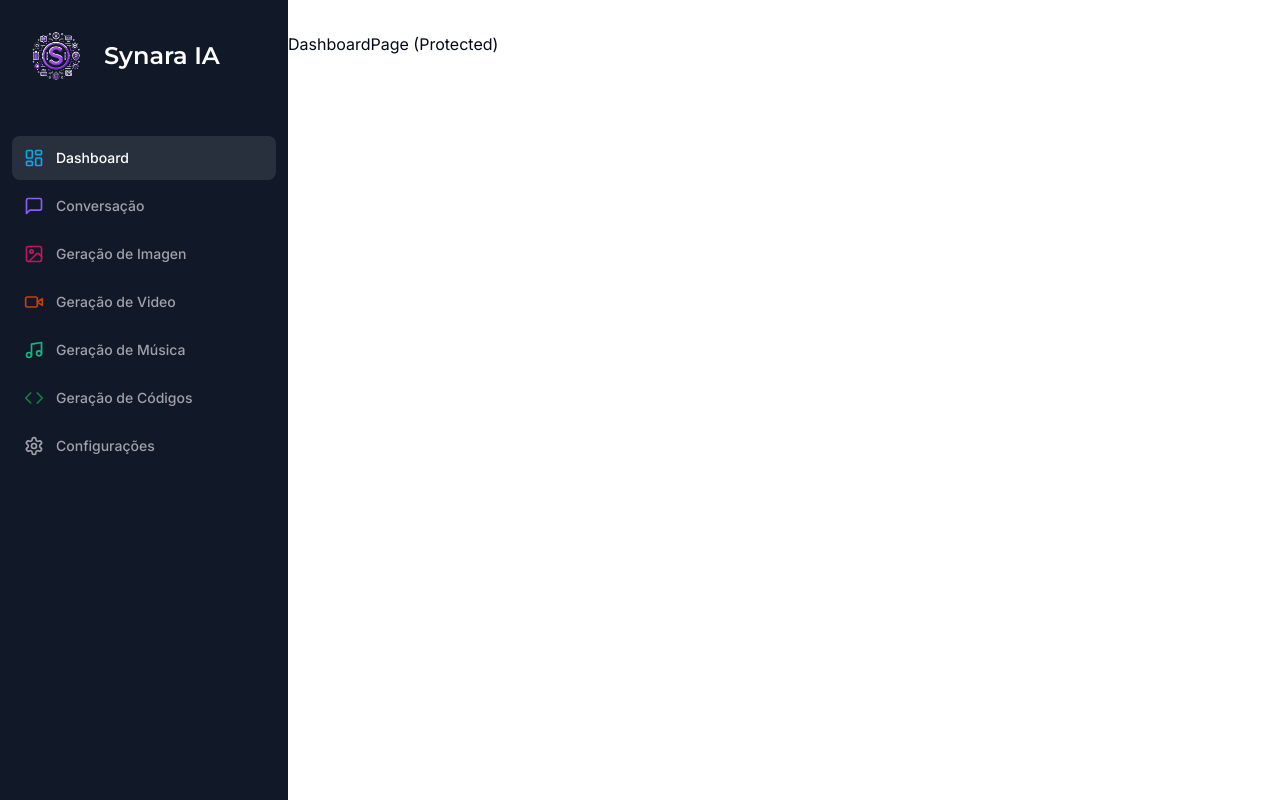
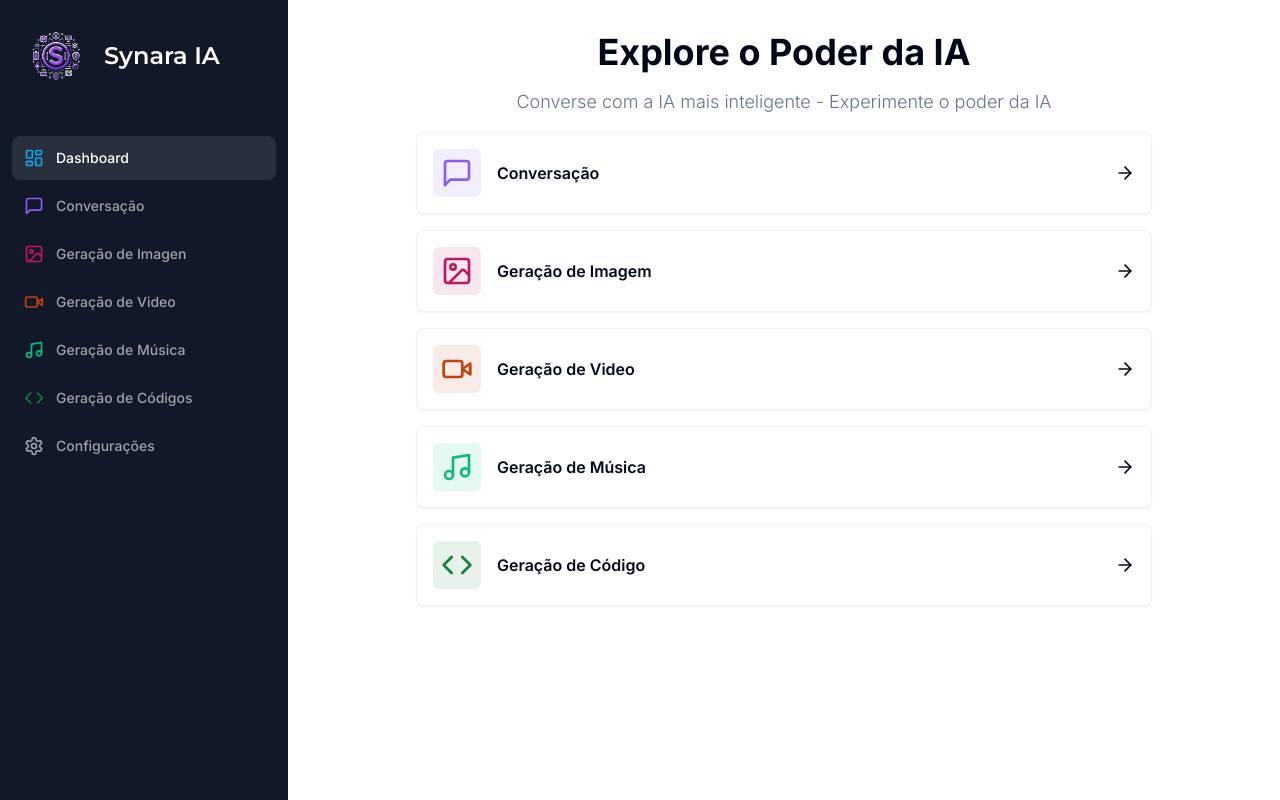
Before and after one commit to luizengdev/synara-ai, a Next.js app: page /dashboard in a window 1280 px wide. Built offline with nearby package versions, Linux system fonts and the light colour scheme.

Commit message:
feat: add DashBoardPage

```diff
--- a/app/(dashboard)/(routes)/dashboard/page.tsx
+++ b/app/(dashboard)/(routes)/dashboard/page.tsx
@@ -1,7 +1,95 @@
+"use client";
+
+import {
+  ArrowRight,
+  Code,
+  ImageIcon,
+  MessageSquare,
+  Music,
+  VideoIcon,
+} from "lucide-react";
+
+import { Card } from "@/components/ui/card";
+
+import { cn } from "@/lib/utils";
 import React from "react";
+import { useRouter } from "next/navigation";
+
+const tools = [
+  {
+    label: "Conversação",
+    icon: MessageSquare,
+    color: "text-violet-500",
+    bgColor: "bg-violet-500/10",
+    href: "/conversation",
+  },
+  {
+    label: "Geração de Imagem",
+    icon: ImageIcon,
+    color: "text-pink-700",
+    bgColor: "bg-pink-700/10",
+    href: "/image",
+  },
+  {
+    label: "Geração de Video",
+    icon: VideoIcon,
+    color: "text-orange-700",
+    bgColor: "bg-orange-700/10",
+    href: "/video",
+  },
+  {
+    label: "Geração de Música",
+    icon: Music,
+    color: "text-emerald-500",
+    bgColor: "bg-emerald-500/10",
+    href: "/music",
+  },
+  {
+    label: "Geração de Código",
+    icon: Code,
+    color: "text-green-700",
+    bgColor: "bg-green-700/10",
+    href: "/code",
+  },
+];
 
 const DashboardPage = () => {
-  return <div>DashboardPage (Protected)</div>;
+  const router = useRouter();
+
+  return (
+    <div className="mb-8 space-y-4">
+      <h2
+        className="text-2xl md:text-4xl font-bold
+      text-center"
+      >
+        Explore o Poder da IA
+      </h2>
+      <p
+        className="text-muted-foreground font-light text-sm
+      md:text-lg text-center"
+      >
+        Converse com a IA mais inteligente - Experimente o poder da IA
+      </p>
+      <div className="px-4 md:px-20 lg:px-32 space-y-4">
+        {tools.map((tool) => (
+          <Card
+            onClick={() => router.push(tool.href)}
+            key={tool.href}
+            className="p-4 border-black/5 flex items-center
+            justify-between hover:shadow-md transition cursor-pointer"
+          >
+            <div className="flex items-center gap-x-4">
+              <div className={cn("p-2 w-fit rounded-md", tool.bgColor)}>
+                <tool.icon className={cn("w-8 h-8", tool.color)} />
+              </div>
+              <div className="font-semibold">{tool.label}</div>
+            </div>
+            <ArrowRight className="w-5 h-5" />
+          </Card>
+        ))}
+      </div>
+    </div>
+  );
 };
 
 export default DashboardPage;
```
